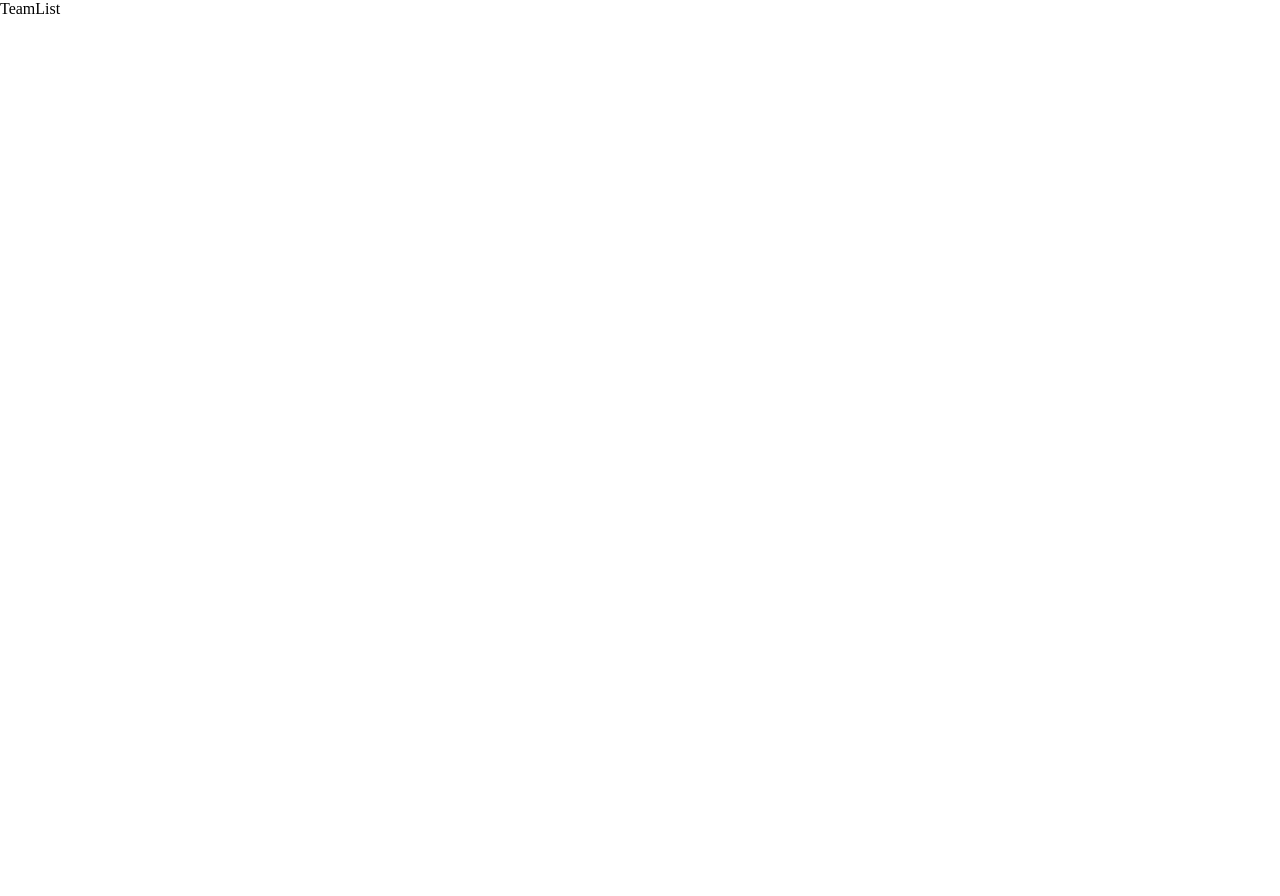
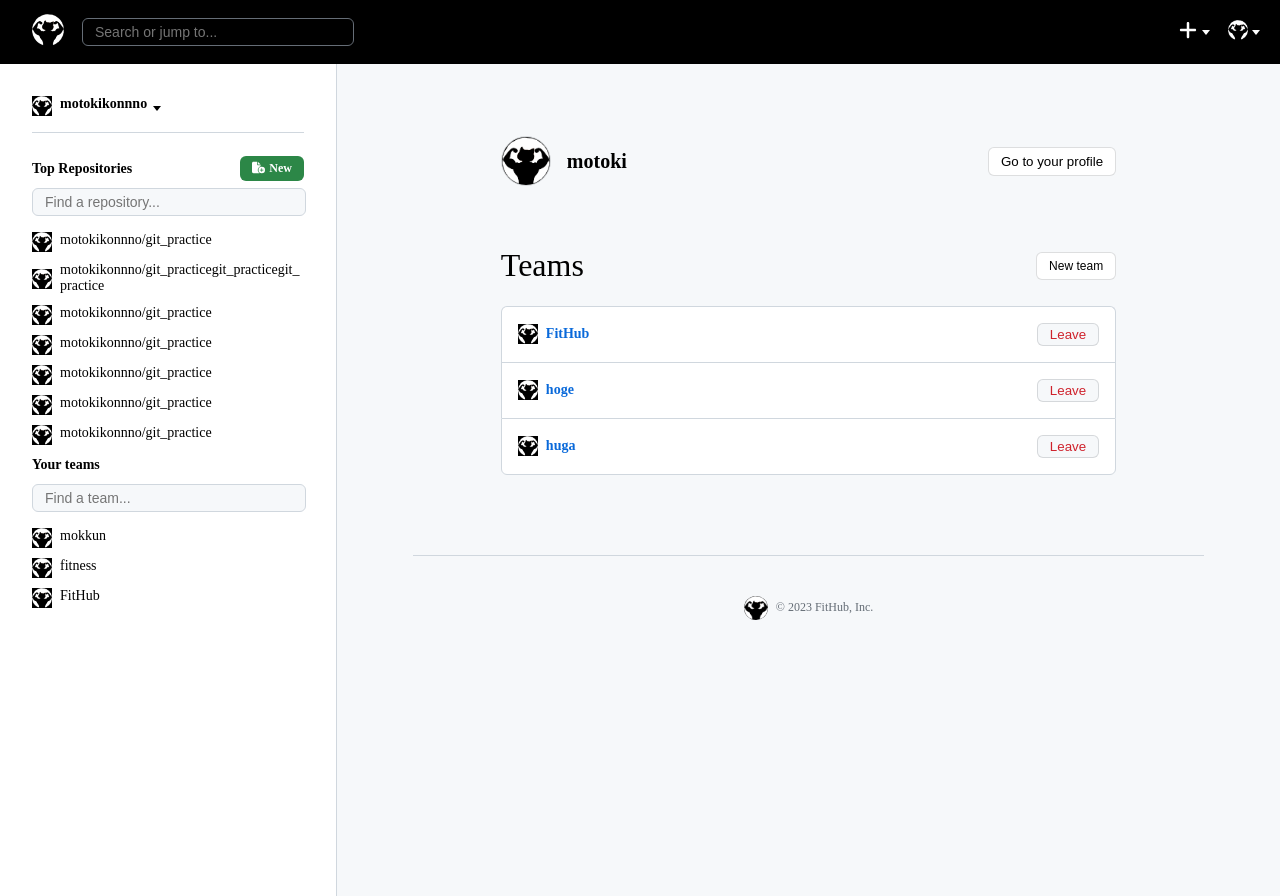
Before and after one commit to motokikonnno/fithub, a Next.js app: page /team in a window 1280 px wide. Before the commit the page ends 800 px from the top, so only its background shows below. Built offline with nearby package versions, Linux system fonts and the light colour scheme.

Commit message:
teamListコンポーネント作成

```diff
--- a/src/components/Header.tsx
+++ b/src/components/Header.tsx
@@ -19,7 +19,7 @@ export const Header = React.memo(() => {
     myProfile: [
       { title: "Your profile", link: "/mypage" },
       { title: "Your repositories", link: "/mypage?tab=Repositories" },
-      { title: "Your teams", link: "/team/1" },
+      { title: "Your teams", link: "/team" },
       { title: "Sign out", link: "/" },
     ],
   };
--- a/src/components/SideBar.tsx
+++ b/src/components/SideBar.tsx
@@ -24,7 +24,7 @@ export const SideBar = React.memo(() => {
       <div>
         <div className={styles.sectionTitleContainer}>
           <h2 className={styles.sectionTitle}>Top Repositories</h2>
-          <Link href={"/repository/new"}>
+          <Link href={"/repository/new"} className={styles.link}>
             <div className={styles.newRepositoryButton}>
               <Image
                 src={"/icons/add-repository.svg"}
--- a/src/components/pages/TeamList.tsx
+++ b/src/components/pages/TeamList.tsx
@@ -1,6 +1,79 @@
+import Image from "next/image";
+import Link from "next/link";
 import React from "react";
 import styles from "../../styles/components/pages/TeamList.module.scss";
+import { AppLayout } from "../AppLayout";
+import { Footer } from "../Footer";
 
 export const TeamList = React.memo(() => {
-  return <div>TeamList</div>;
+  const teams = [
+    {
+      name: "FitHub",
+      icon: "/logo.png",
+    },
+    {
+      name: "hoge",
+      icon: "/logo.png",
+    },
+    {
+      name: "huga",
+      icon: "/logo.png",
+    },
+  ];
+
+  const user = {
+    name: "motoki",
+    icon: "/logo.png",
+  };
+
+  return (
+    <>
+      <AppLayout>
+        <div className={styles.layoutContainer}>
+          <div className={styles.userLinkContainer}>
+            <div className={styles.userDetailContainer}>
+              <Image
+                src={user.icon}
+                width={48}
+                height={48}
+                alt="user-icon"
+                className={styles.userIcon}
+              />
+              <Link href={"/mypage"} className={styles.userName}>
+                {user.name}
+              </Link>
+            </div>
+            <Link href={"/mypage"}>
+              <button className={styles.profileButton}>
+                Go to your profile
+              </button>
+            </Link>
+          </div>
+          <div className={styles.teamListContainer}>
+            <h1 className={styles.pageTitle}>Teams</h1>
+            <Link href={"/team/new"}>
+              <button className={styles.newTeamButton}>New team</button>
+            </Link>
+          </div>
+          {teams.map((team, index) => (
+            <div
+              key={index}
+              className={`${styles.teamContainer} ${
+                teams.length - 1 === index && styles.lastItem
+              } ${index === 0 && styles.firstItem}`}
+            >
+              <div className={styles.teamDetailContainer}>
+                <Image src={team.icon} width={20} height={20} alt="team-icon" />
+                <Link href={`team/${team.name}`} className={styles.teamName}>
+                  {team.name}
+                </Link>
+              </div>
+              <button className={styles.leaveButton}>Leave</button>
+            </div>
+          ))}
+        </div>
+        <Footer />
+      </AppLayout>
+    </>
+  );
 });
--- a/src/styles/components/SideBar.module.scss
+++ b/src/styles/components/SideBar.module.scss
@@ -107,3 +107,7 @@
   display: flex;
   align-items: center;
 }
+
+.link {
+  text-decoration: none;
+}
--- a/src/styles/components/pages/TeamList.module.scss
+++ b/src/styles/components/pages/TeamList.module.scss
@@ -0,0 +1,102 @@
+.layoutContainer {
+  margin: 0 auto;
+  width: 70%;
+  padding-bottom: 40px;
+}
+
+.pageTitle {
+  font-weight: normal;
+}
+
+.teamListContainer {
+  display: flex;
+  align-items: center;
+  justify-content: space-between;
+}
+
+.newTeamButton {
+  padding: 3px 12px;
+  height: 28px;
+  background-color: #fff;
+  border: 1px solid rgba(31, 35, 40, 0.15);
+  border-radius: 6px;
+  font-size: 12px;
+  cursor: pointer;
+}
+
+.teamContainer {
+  display: flex;
+  justify-content: space-between;
+  padding: 16px;
+  background-color: #fff;
+  border: 1px solid #d0d7de;
+  border-bottom: none;
+}
+
+.teamName {
+  font-size: 14px;
+  font-weight: bold;
+  color: #0969da;
+  text-decoration: none;
+}
+
+.leaveButton {
+  padding: 3px 12px;
+  color: #cf222c;
+  background-color: #f6f8fa;
+  border: 1px solid rgba(31, 35, 40, 0.15);
+  border-radius: 6px;
+  cursor: pointer;
+}
+
+.teamDetailContainer {
+  display: flex;
+  align-items: center;
+  gap: 8px;
+}
+
+.lastItem {
+  border: 1px solid #d0d7de;
+  border-bottom-left-radius: 6px;
+  border-bottom-right-radius: 6px;
+}
+
+.firstItem {
+  border: 1px solid #d0d7de;
+  border-top-right-radius: 6px;
+  border-top-left-radius: 6px;
+  border-bottom: none;
+}
+
+.userLinkContainer {
+  display: flex;
+  align-items: center;
+  justify-content: space-between;
+  margin: 40px 0;
+}
+
+.userDetailContainer {
+  display: flex;
+  align-items: center;
+  gap: 16px;
+}
+
+.profileButton {
+  padding: 6px 12px;
+  background-color: #fff;
+  border: 1px solid rgba(31, 35, 40, 0.15);
+  border-radius: 6px;
+  cursor: pointer;
+}
+
+.userIcon {
+  border: 1px solid rgba(31, 35, 40, 0.15);
+  border-radius: 50%;
+}
+
+.userName {
+  font-size: 20px;
+  font-weight: bold;
+  color: #000;
+  text-decoration: none;
+}
--- a/src/styles/components/pages/TeamProfile.module.scss
+++ b/src/styles/components/pages/TeamProfile.module.scss
@@ -5,7 +5,7 @@
 .teamIconHeader {
   margin-left: 422px;
   border: 1px solid #d0d7de;
-  border-radius: 50%;
+  border-radius: 6px;
 }
 
 .teamDetailContainer {
```
